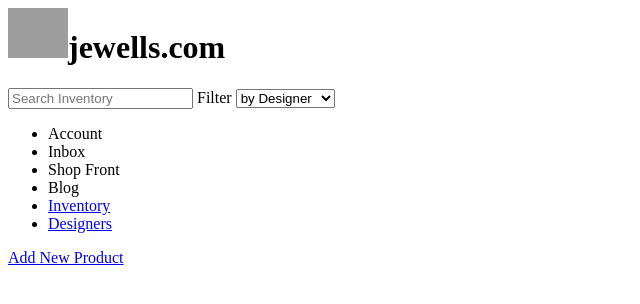
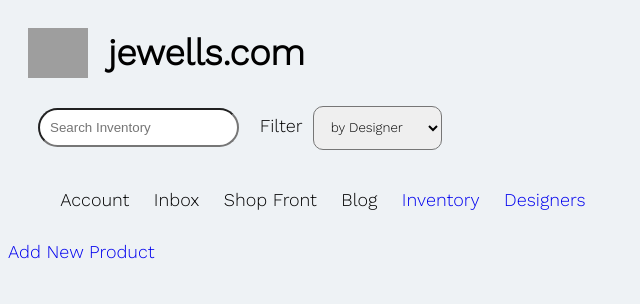
Before and after one commit to danawidmo/Jewellery_Shop_Inventory, a Flask app: page / in a window 1280 px wide. Shown: the top 304 px of the page, without its empty margins (0-640 px from the left). Run offline with Flask 2, Linux system fonts and the light colour scheme; data that the repository does not hold is empty; some libraries are stand-ins or nearby versions; grey boxes are pictures that could not be loaded.

Commit message:
Added lots of styles to css

```diff
--- a/static/styles.css
+++ b/static/styles.css
@@ -1,18 +1,106 @@
 
-.logo {
-    height: 50px;
-    width: 60px;
+body {
+    background-color: rgb(238, 242, 245);
+    font-family: 'Work Sans', sans-serif;
+    font-size: large;
+}
+
+a {
+    text-decoration: none;
+}
+
+section {
+    margin-left: 20px ;
+    margin-bottom: 20px;
 }
 
 header {
     display: flex;
 }
 
+form {
+    margin-left: 50px;
+}
+
+select {
+    padding: 1%;
+    border-radius: 10px;
+    font-family: 'Work Sans', sans-serif;
+}
+
+body > article{
+    display: flex;
+    flex-direction: row;
+    flex-wrap: wrap;
+    color: rgb(33, 38, 43);
+}
+
+input {
+    padding: 5px;
+}
+
+article > section {
+    flex-basis: 20%;
+}
+
+section > input {
+    padding: 10px;
+    margin: 10px;
+    border-radius: 30px;
+}
+
+section > label {
+    margin: 5px;
+}
+
+
+
+nav > ul {
+    display: flex;
+    flex-direction: row;
+    flex-wrap: wrap;
+}
+
+nav > ul > li {
+    list-style: none;
+    margin: 1%;
+}
+
+form > div {
+    margin: 2%;
+}
+
+
+/*
+this id is not doing anything :/
+#new_product {
+    font-style: bold;
+} */
+
 .inventory_item {
     border-style: solid;
+    border-radius: 5px;
+    border-width: 1px;
+    border-color: rgb(179, 187, 194);
+    padding: 15px;
 }
 
 .inventory_item > a > img {
     height: 50px;
     width: 50px;
 }
+
+.description{
+    font-style: italic;
+    font-size: medium;
+}
+
+.material-icons.red{ color: #8b2202; }
+.material-icons.green{ color: #346832; }
+.material-icons.orange{ color: #a75f0e; }
+
+.logo {
+    height: 50px;
+    width: 60px;
+    margin: 20px;
+}
--- a/templates/base.html
+++ b/templates/base.html
@@ -6,6 +6,7 @@
     <link rel="stylesheet" href="/static/styles.css">
     <link href="https://fonts.googleapis.com/icon?family=Material+Icons"
       rel="stylesheet">
+    <link href="https://fonts.googleapis.com/css2?family=Work+Sans:wght@300&display=swap" rel="stylesheet">
     <title>Jewellery Shop</title>
 </head>
 <body>
--- a/templates/index.html
+++ b/templates/index.html
@@ -1,12 +1,13 @@
 {% extends "base.html" %}
 {% block content%}
-<a href="/new">Add New Product</a>
+<a id='new_product'  href="/new">Add New Product</a>
+<article>
 {% for product in products%}
    <section class = 'inventory_item'>
         <a href="/products/{{product.id}}">
         <img src='https://images.unsplash.com/photo-1598560917807-1bae44bd2be8?ixlib=rb-1.2.1&ixid=eyJhcHBfaWQiOjEyMDd9&auto=format&fit=crop&w=800&q=80'>
         <p>{{product.product_name}}</p>
-        <p>{{product.description}}</p>
+        <p class='description'>{{product.description}}</p>
         <p><a href='/designers/{{product.designer.id}}'>by {{product.designer.designer_name}}</a></p>
         </a>
     <hr>
@@ -19,9 +20,12 @@
     {% if product.out_of_stock() == True %}
     <p>out of stock</p>
     {% endif %}
-    <button class="material-icons">delete</button>
-    <a href="/products/{{product.id}}/edit" class="material-icons">edit</a>
-    <button class="material-icons">add</button>
+    <div class='buttons'>
+      <button class="material-icons red">delete</button>
+      <a href="/products/{{product.id}}/edit" class="material-icons orange">edit</a>
+      <button class="material-icons green">add</button>
+   </div>
    </section>
 {% endfor%}
+</article>
 {% endblock %}
```
Also changed, not shown: templates/products/show.html (+6 -4 lines).
